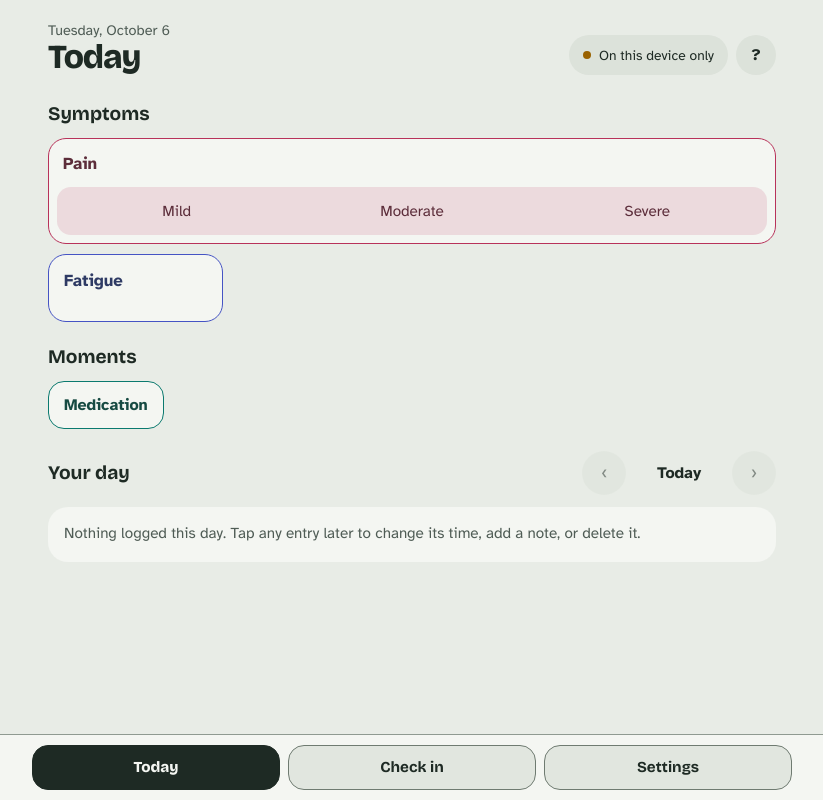
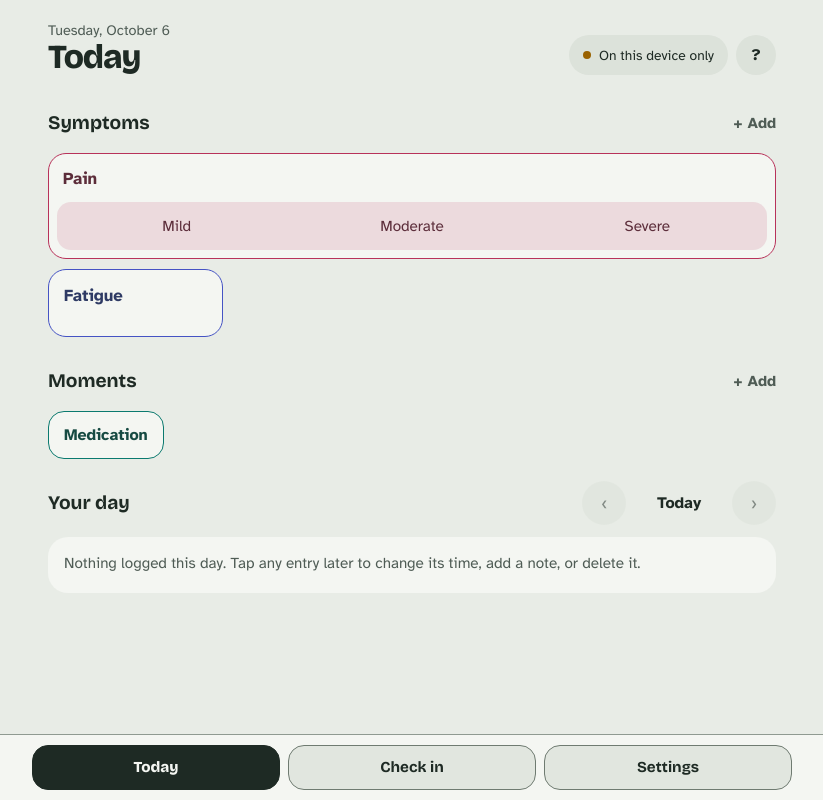
Before and after one commit to dovishly/chronic-pain-tracker, a React (Vite) app: page / in a window 1280 px wide. Shown: the whole page, without its empty margins (228-1051 px from the left). Built offline with nearby package versions, Linux system fonts and the light colour scheme; a web font is replaced by a local one.

Commit message:
Add button

```diff
--- a/src/App.tsx
+++ b/src/App.tsx
@@ -7,17 +7,35 @@ import { StorageHelp } from './components/StorageHelp';
 import { Toast } from './components/Toast';
 import { TodayView } from './views/today/TodayView';
 import { CheckinView, emptyCheckin, type CheckinDraft } from './views/CheckinView';
-import { SettingsView } from './views/settings/SettingsView';
+import { SettingsView, type NewTrackerRequest } from './views/settings/SettingsView';
 
 export function App() {
   const [view, setView] = useState<View>('today');
   // Kept here rather than in the views, so they survive switching tabs.
   const [shownDay, setShownDay] = useState(() => dayKey(Date.now()));
   const [checkin, setCheckin] = useState<CheckinDraft>(emptyCheckin);
+  // A tracker being added from "+ Add" on Today or Check in, and where to go back to once it's saved or cancelled.
+  const [adding, setAdding] = useState<(NewTrackerRequest & { from: View; scrollY: number }) | null>(null);
 
   const selectTab = (next: View) => {
+    setAdding(null);
     setView(next);
     window.scrollTo(0, 0);
+  };
+
+  const addTracker = (request: NewTrackerRequest) => {
+    setAdding({ ...request, from: view, scrollY: window.scrollY });
+    setView('settings');
+    window.scrollTo(0, 0);
+  };
+
+  /** Back where "+ Add" was tapped, scrolled as it was. */
+  const finishAdding = () => {
+    if (!adding) return;
+    const { from, scrollY } = adding;
+    setAdding(null);
+    setView(from);
+    requestAnimationFrame(() => window.scrollTo(0, scrollY));
   };
 
   const showSavedCheckin = (time: number) => {
@@ -39,9 +57,11 @@ export function App() {
             <StorageHelp onOpenSettings={() => selectTab('settings')} />
           </div>
         </div>
-        {view === 'today' && <TodayView shownDay={shownDay} onShowDay={setShownDay} />}
-        {view === 'checkin' && <CheckinView draft={checkin} onChange={setCheckin} onSaved={showSavedCheckin} />}
-        {view === 'settings' && <SettingsView />}
+        {view === 'today' && <TodayView shownDay={shownDay} onShowDay={setShownDay} onAddTracker={addTracker} />}
+        {view === 'checkin' && (
+          <CheckinView draft={checkin} onChange={setCheckin} onSaved={showSavedCheckin} onAddTracker={addTracker} />
+        )}
+        {view === 'settings' && <SettingsView addRequest={adding} onAddDone={finishAdding} />}
       </main>
       <TabBar current={view} onSelect={selectTab} />
       <div id="toast-host" aria-live="polite">
--- /dev/null
+++ b/src/components/AddLink.tsx
@@ -0,0 +1,11 @@
+/**
+ * "+ Add" beside a section's heading, for a new tracker in that section. In the heading row, not among the tiles,
+ * so it isn't tapped by mistake while logging.
+ */
+export function AddLink({ label, onClick }: { label: string; onClick: () => void }) {
+  return (
+    <button type="button" className="add-link" aria-label={label} onClick={onClick}>
+      + Add
+    </button>
+  );
+}
--- a/src/styles.css
+++ b/src/styles.css
@@ -524,6 +524,18 @@ textarea {
 textarea {
   min-height: 84px;
   resize: vertical;
+}
+
+/* "+ Add" beside a section's heading: quiet text, out of the way of the tiles, but a full-size target. */
+.add-link {
+  border: 0;
+  background: none;
+  color: var(--muted);
+  font-weight: 700;
+  font-size: .95rem;
+  min-height: 44px;
+  padding: 0 4px;
+  margin-right: -4px;
 }
 
 /* ===================== Today: start/stop tiles ===================== */
--- a/src/views/CheckinView.tsx
+++ b/src/views/CheckinView.tsx
@@ -4,6 +4,8 @@ import { toDateTimeInputValue, unhandled } from '../lib/util';
 import { CHECKIN_TYPES, activeTrackers, groupTrackers, type Tracker } from '../lib/model';
 import { saveCheckin, type Answer } from '../lib/actions';
 import { colorStyle } from '../components/color';
+import { AddLink } from '../components/AddLink';
+import type { NewTrackerRequest } from './settings/SettingsView';
 
 export interface CheckinDraft {
   answers: Record<string, Answer>; // trackerId -> answer
@@ -16,9 +18,10 @@ interface Props {
   draft: CheckinDraft;
   onChange: Dispatch<SetStateAction<CheckinDraft>>;
   onSaved: (time: number) => void;
+  onAddTracker: (request: NewTrackerRequest) => void;
 }
 
-export function CheckinView({ draft, onChange, onSaved }: Props) {
+export function CheckinView({ draft, onChange, onSaved, onAddTracker }: Props) {
   const data = useData();
   const groups = groupTrackers(activeTrackers(data, ...CHECKIN_TYPES));
 
@@ -55,7 +58,10 @@ export function CheckinView({ draft, onChange, onSaved }: Props) {
         {groups.length ? (
           groups.map(([group, trackers]) => (
             <section key={group}>
-              <h2>{group}</h2>
+              <div className="row-between section-header">
+                <h2>{group}</h2>
+                <AddLink label={`Add a question to ${group}`} onClick={() => onAddTracker({ type: 'rating', group })} />
+              </div>
               <div className="panel">
                 {trackers.map(tracker => (
                   <Question
@@ -69,7 +75,13 @@ export function CheckinView({ draft, onChange, onSaved }: Props) {
             </section>
           ))
         ) : (
-          <p className="empty-note">No check-in questions yet. Add a Rating, Number, Choices or Note tracker in Settings.</p>
+          <section>
+            <div className="row-between section-header">
+              <h2>Check-in</h2>
+              <AddLink label="Add a question" onClick={() => onAddTracker({ type: 'rating', group: 'Check-in' })} />
+            </div>
+            <p className="empty-note">No questions yet. Add a rating, a number, choices or a note.</p>
+          </section>
         )}
       </div>
       <button className="button primary full-width" id="save-checkin" type="button" onClick={save}>Save check-in</button>
--- a/src/views/settings/SettingsView.tsx
+++ b/src/views/settings/SettingsView.tsx
@@ -3,7 +3,8 @@ import { useData, useSyncState, useTheme } from '../../hooks';
 import { setTheme, type ThemeChoice } from '../../lib/theme';
 import { CheckIcon } from '../../components/icons';
 import { dayKey, dayLabel, uuid } from '../../lib/util';
-import { defaultConfig, entryTime, liveEntries, type Tracker } from '../../lib/model';
+import { activeTrackers, defaultConfig, entryTime, liveEntries, type Data, type Tracker, type TrackerType } from '../../lib/model';
+import { COLORS } from '../../components/color';
 import { exportBackup, exportForAnalysis } from '../../lib/export';
 import { resetDevice, resetEverywhere } from '../../lib/actions';
 import { safely } from '../../lib/toast';
@@ -11,13 +12,38 @@ import { TrackerEditor } from './TrackerEditor';
 import { ArchivedTrackers, TrackerList } from './TrackerList';
 import { SyncPanel } from './SyncPanel';
 
-const newTracker = (): Tracker => ({
-  id: uuid(), name: '', type: 'episode', group_name: '', color: 'indigo', config: defaultConfig('episode'), sort_order: 0, archived: false, deleted: false,
+/** A tracker to add, asked for from a section's "+ Add" on Today or Check in: its kind and heading. */
+export interface NewTrackerRequest {
+  type: TrackerType;
+  group: string;
+}
+
+/** A blank tracker, in the color the fewest trackers in use have, so they stay easy to tell apart. */
+const newTracker = (data: Data, { type, group }: NewTrackerRequest = { type: 'episode', group: '' }): Tracker => ({
+  id: uuid(), name: '', type, group_name: group, color: leastUsedColor(data),
+  config: defaultConfig(type), sort_order: 0, archived: false, deleted: false,
 });
 
-export function SettingsView() {
+function leastUsedColor(data: Data): string {
+  const uses = (color: string) => activeTrackers(data).filter(t => t.color === color).length;
+  return COLORS.reduce((best, color) => (uses(color) < uses(best) ? color : best));
+}
+
+interface Props {
+  /** Opens with a new tracker's editor, from "+ Add" on another tab; onAddDone takes the person back there. */
+  addRequest: NewTrackerRequest | null;
+  onAddDone: () => void;
+}
+
+export function SettingsView({ addRequest, onAddDone }: Props) {
   const data = useData();
-  const [editing, setEditing] = useState<{ tracker: Tracker; isNew: boolean } | null>(null);
+  const [editing, setEditing] = useState<{ tracker: Tracker; isNew: boolean; fromAdd?: boolean } | null>(
+    () => (addRequest ? { tracker: newTracker(data, addRequest), isNew: true, fromAdd: true } : null),
+  );
+  const closeEditor = () => {
+    setEditing(null);
+    if (editing?.fromAdd) onAddDone();
+  };
 
   const editTracker = (id: string) => {
     setEditing({ tracker: data.trackers.get(id)!, isNew: false });
@@ -29,7 +55,7 @@ export function SettingsView() {
       <section>
         <div className="row-between section-header">
           <h2>Trackers</h2>
-          <button className="button" id="add-tracker" type="button" onClick={() => setEditing({ tracker: newTracker(), isNew: true })}>
+          <button className="button" id="add-tracker" type="button" onClick={() => setEditing({ tracker: newTracker(data), isNew: true })}>
             Add tracker
           </button>
         </div>
@@ -38,7 +64,7 @@ export function SettingsView() {
             key={editing.tracker.id}
             tracker={editing.tracker}
             isNew={editing.isNew}
-            onClose={() => setEditing(null)}
+            onClose={closeEditor}
           />
         )}
         <div className="panel">
--- a/src/views/today/TodayView.tsx
+++ b/src/views/today/TodayView.tsx
@@ -6,6 +6,8 @@ import {
 import { logLevel, logMoment, startAtLevel, toggleEpisode } from '../../lib/actions';
 import { colorStyle } from '../../components/color';
 import { CheckIcon } from '../../components/icons';
+import { AddLink } from '../../components/AddLink';
+import type { NewTrackerRequest } from '../settings/SettingsView';
 import { DaySection } from './DaySection';
 
 const CLOCK_REFRESH_MS = 30_000; // keeps running durations current
@@ -13,9 +15,10 @@ const CLOCK_REFRESH_MS = 30_000; // keeps running durations current
 interface Props {
   shownDay: string;
   onShowDay: (day: string) => void;
+  onAddTracker: (request: NewTrackerRequest) => void;
 }
 
-export function TodayView({ shownDay, onShowDay }: Props) {
+export function TodayView({ shownDay, onShowDay, onAddTracker }: Props) {
   const data = useData();
   const now = useNow(CLOCK_REFRESH_MS);
   const running = runningEpisodes(data);
@@ -29,7 +32,11 @@ export function TodayView({ shownDay, onShowDay }: Props) {
         {episodeGroups.length ? (
           episodeGroups.map(([group, trackers]) => (
             <section key={group}>
-              <h2>{group}</h2>
+              <div className="row-between section-header">
+                <h2>{group}</h2>
+                <AddLink label={`Add a start/stop tracker to ${group}`}
+                  onClick={() => onAddTracker({ type: 'episode', group })} />
+              </div>
               <div className="episode-grid">
                 {trackers.map(tracker => (
                   <EpisodeCard key={tracker.id} tracker={tracker} episode={running.get(tracker.id)} now={now} />
@@ -38,13 +45,22 @@ export function TodayView({ shownDay, onShowDay }: Props) {
             </section>
           ))
         ) : (
-          <p className="empty-note">No start/stop trackers yet. Add one in Settings.</p>
+          <section>
+            <div className="row-between section-header">
+              <h2>Symptoms</h2>
+              <AddLink label="Add a start/stop tracker" onClick={() => onAddTracker({ type: 'episode', group: 'Symptoms' })} />
+            </div>
+            <p className="empty-note">Nothing to start and stop yet. Add something that comes and goes, like pain.</p>
+          </section>
         )}
       </div>
 
-      {moments.length > 0 && (
-        <section aria-labelledby="moments-heading">
+      <section aria-labelledby="moments-heading">
+        <div className="row-between section-header">
           <h2 id="moments-heading">Moments</h2>
+          <AddLink label="Add a moment" onClick={() => onAddTracker({ type: 'moment', group: 'Moments' })} />
+        </div>
+        {moments.length > 0 ? (
           <div className="moment-buttons" id="moments">
             {moments.map(tracker => {
               const count = momentsToday.get(tracker.id) ?? 0;
@@ -64,8 +80,10 @@ export function TodayView({ shownDay, onShowDay }: Props) {
               );
             })}
           </div>
-        </section>
-      )}
+        ) : (
+          <p className="empty-note">Nothing to log with one tap yet, like a dose of medication.</p>
+        )}
+      </section>
 
       <DaySection shownDay={shownDay} onShowDay={onShowDay} />
     </section>
```
Also changed, not shown: 1 other file (tests, documents, lock files or other folders).
